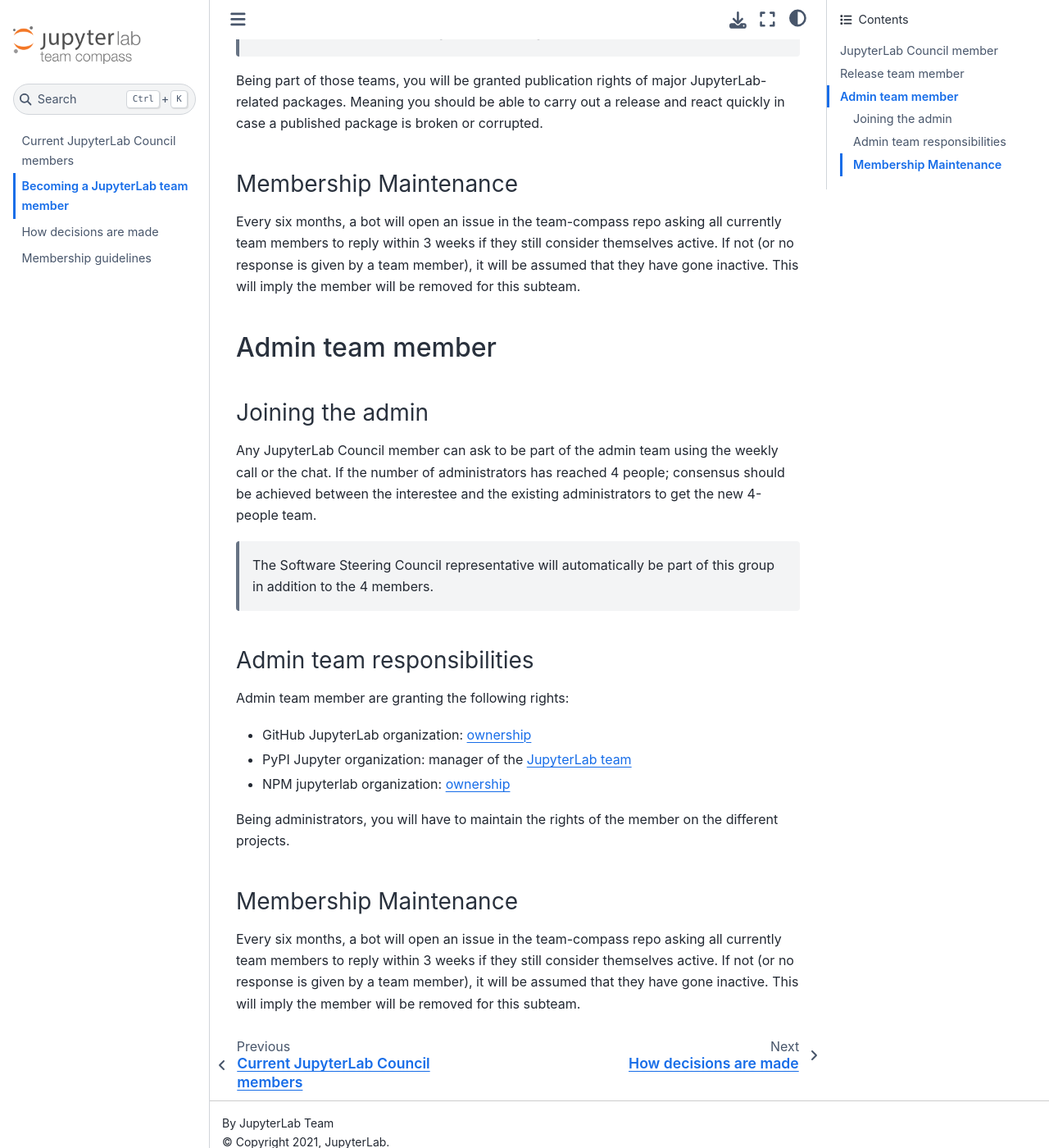
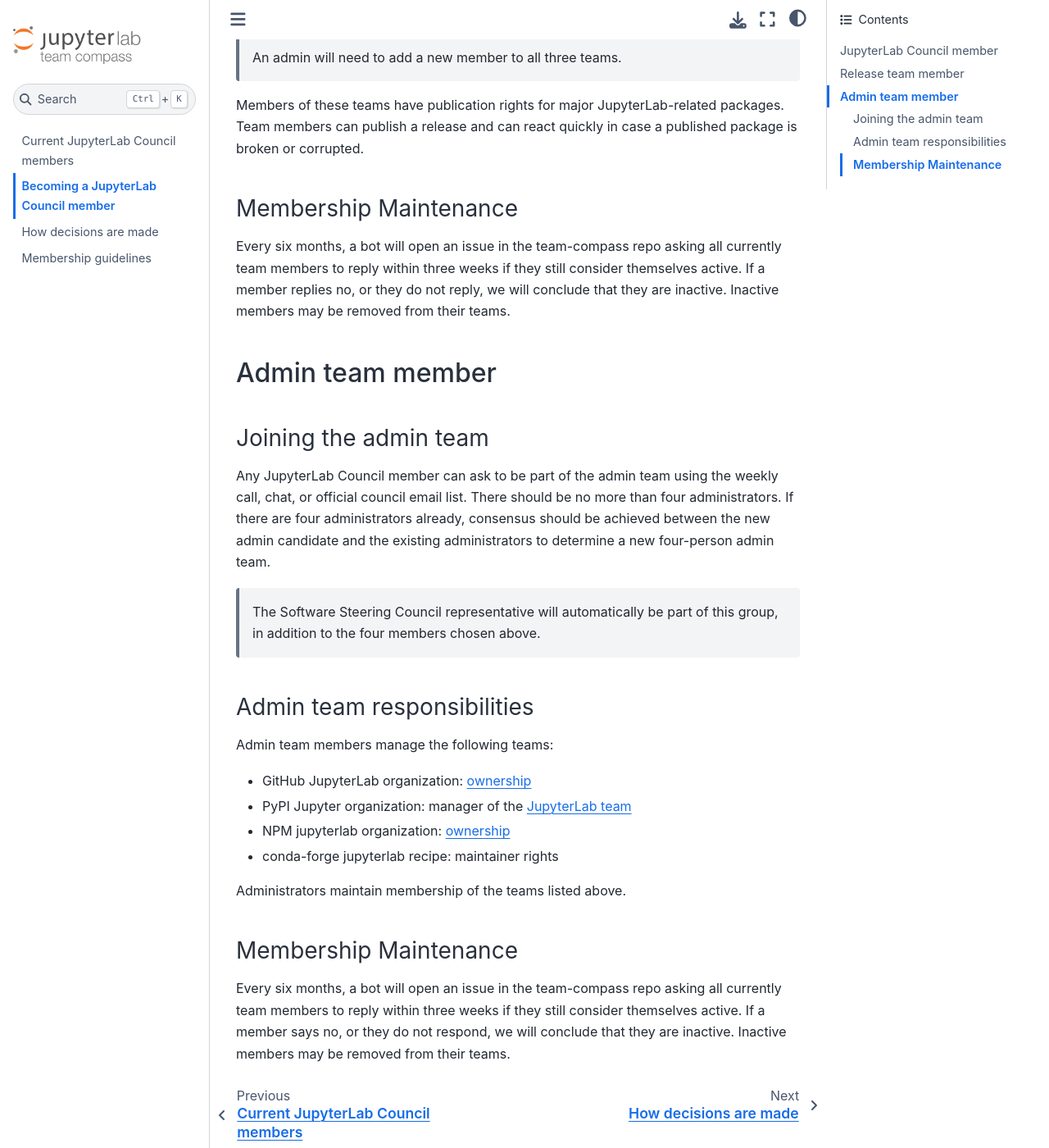
Before and after one commit to jupyterlab/frontends-team-compass, a Sphinx documentation site: the page built from docs/team/becoming-member.md, in a window 1280 px wide and 1400 px high, scrolled down 2735 px. Shown: the whole window at 82% size. Built offline with Sphinx 7.4.7 and the Sphinx Book theme 1.1.4, drawn with Linux system fonts in a browser that asks for light colours; some of the changed text lies outside the part shown.

Commit message:
Apply suggestions from code review
Co-authored-by: Jason Grout <jasongrout@users.noreply.github.com>
Co-authored-by: Jason Weill <93281816+JasonWeill@users.noreply.github.com>

```diff
--- a/docs/team/becoming-member.md
+++ b/docs/team/becoming-member.md
@@ -1,6 +1,6 @@
-# Becoming a JupyterLab team member
+# Becoming a JupyterLab Council member
 
-This document describe first how to become a council member. Then the two subgroups of JupyterLab Council member will be specified:
+This document describes how to become a council member. It includes information about the two subgroups of JupyterLab Council members:
 - The release group (see [Release team member](#release-team-member))
 - The admin group (see [Admin team member](#github-organization-owners))
 
@@ -63,7 +63,7 @@
 
 ### Membership Maintenance
 
-Every six months, one currently active member should open an issue in the team-compass repo asking all currently active team members to reply within 3 weeks if they still consider themselves active. If not (or no response is given by a team member), it will be assumed that they have gone inactive. This will help keep the active member list up-to-date.
+Every six months, one currently active member should open an issue in the team-compass repo asking all currently active team members to reply within three weeks if they still consider themselves active. If a team member replies no, or does not reply, we will conclude that they are inactive. This will help keep the active member list up to date.
 
 Remember, an inactive member can return at any time by simply changing their status on the team-compass page.
 
@@ -71,7 +71,7 @@
 
 ### Joining the team
 
-Any JupyterLab Council member can ask to be part of the release team using the weekly call or the chat.
+Any JupyterLab Council member can ask to be part of the release team using the weekly call, chat, or official council email list.
 
 ### Release team responsibilities
 
@@ -80,33 +80,35 @@
 - GitHub JupyterLab organization: membership of the [release team](https://github.com/orgs/jupyterlab/teams/release)
 - PyPI Jupyter organization: manager of the [JupyterLab team](https://pypi.org/manage/organization/jupyter/team/jupyterlab)
 - NPM jupyterlab organization: membership of the [jupyterlab team](https://www.npmjs.com/settings/jupyterlab/teams)
+- conda-forge jupyterlab recipe: maintainer rights
 
-> One of the admin will need to grant the new rights on all three web services.
+> An admin will need to add a new member to all three teams.
 
-Being part of those teams, you will be granted publication rights of major JupyterLab-related packages. Meaning you should be able to carry out a release and react quickly in case a published package is broken or corrupted.
+Members of these teams have publication rights for major JupyterLab-related packages. Team members can publish a release and can react quickly in case a published package is broken or corrupted.
 
 ### Membership Maintenance
 
-Every six months, a bot will open an issue in the team-compass repo asking all currently team members to reply within 3 weeks if they still consider themselves active. If not (or no response is given by a team member), it will be assumed that they have gone inactive. This will imply the member will be removed for this subteam.
+Every six months, a bot will open an issue in the team-compass repo asking all currently team members to reply within three weeks if they still consider themselves active. If a member replies no, or they do not reply, we will conclude that they are inactive. Inactive members may be removed from their teams.
 
 ## Admin team member
 
-### Joining the admin
+### Joining the admin team
 
-Any JupyterLab Council member can ask to be part of the admin team using the weekly call or the chat. If the number of administrators has reached 4 people; consensus should be achieved between the interestee and the existing administrators to get the new 4-people team.
+Any JupyterLab Council member can ask to be part of the admin team using the weekly call, chat, or official council email list. There should be no more than four administrators. If there are four administrators already, consensus should be achieved between the new admin candidate and the existing administrators to determine a new four-person admin team.
 
-> The Software Steering Council representative will automatically be part of this group in addition to the 4 members.
+> The Software Steering Council representative will automatically be part of this group, in addition to the four members chosen above.
 
 ### Admin team responsibilities
 
-Admin team member are granting the following rights:
+Admin team members manage the following teams:
 
 - GitHub JupyterLab organization: [ownership](https://github.com/orgs/jupyterlab)
 - PyPI Jupyter organization: manager of the [JupyterLab team](https://pypi.org/manage/organization/jupyter/team/jupyterlab)
 - NPM jupyterlab organization: [ownership](https://www.npmjs.com/settings/jupyterlab)
+- conda-forge jupyterlab recipe: maintainer rights
 
-Being administrators, you will have to maintain the rights of the member on the different projects.
+Administrators maintain membership of the teams listed above.
 
 ### Membership Maintenance
 
-Every six months, a bot will open an issue in the team-compass repo asking all currently team members to reply within 3 weeks if they still consider themselves active. If not (or no response is given by a team member), it will be assumed that they have gone inactive. This will imply the member will be removed for this subteam.
+Every six months, a bot will open an issue in the team-compass repo asking all currently team members to reply within three weeks if they still consider themselves active. If a member says no, or they do not respond, we will conclude that they are inactive. Inactive members may be removed from their teams.
```
Also changed, not shown: docs/team/member-guide.md (+1 -0 lines).
